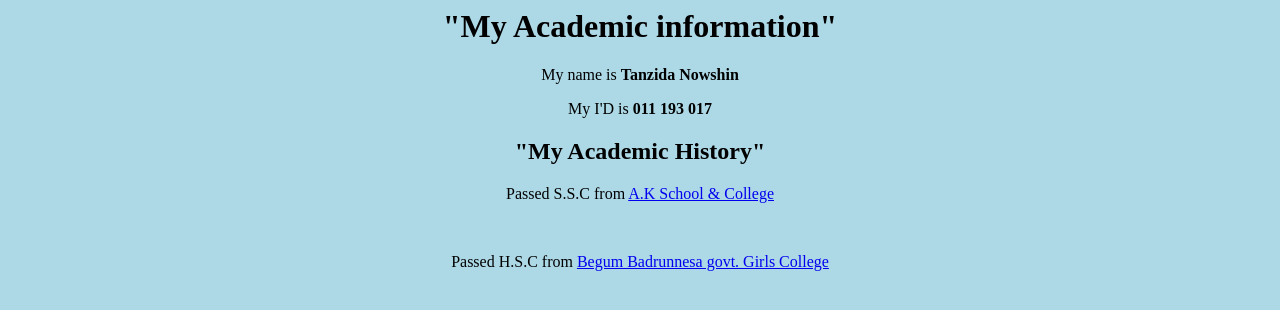
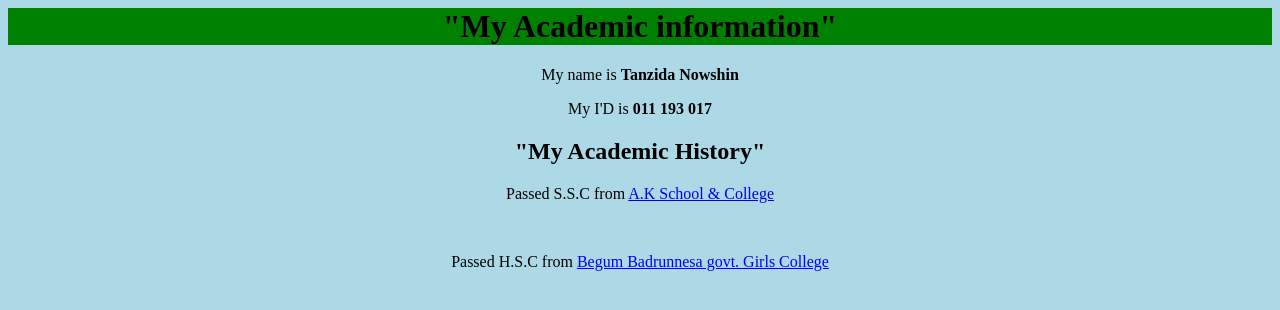
Before and after one commit to nowshin9999/nowshin9999.github.io, a plain HTML site: page project.html in a window 1280 px wide. Drawn offline with Linux system fonts and the light colour scheme.

Commit message:
Update project.html

```diff
--- a/project.html
+++ b/project.html
@@ -13,7 +13,9 @@ body {
     }
   </style>
   <style>
-    h1{ backgrounf-color:green;}
+    h1{
+      background-color:green;
+    }
   </style>
 <body>
   <h1>"My Academic information"</h1>
```
